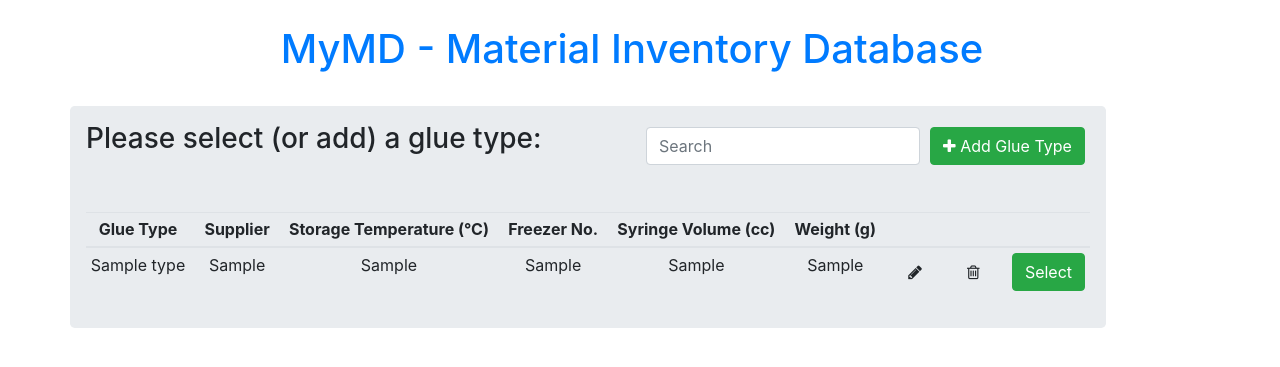
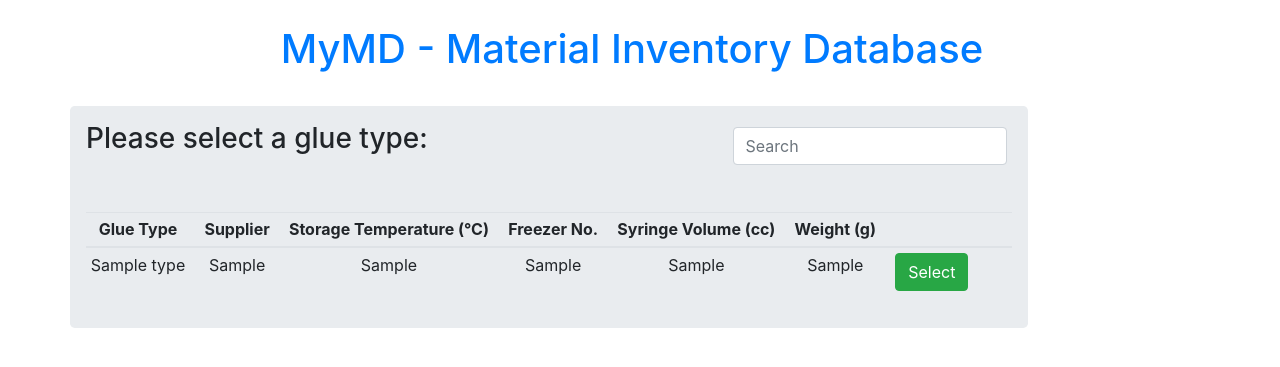
Before and after one commit to dsheah002/MyMDuser, a Flask app: page /glue_type in a window 1280 px wide. Shown: the top 367 px of the page. Run offline with Flask 2, Linux system fonts and the light colour scheme; a user stored in the database is signed in; tables that the repository leaves empty hold one stand-in row (values such as "Sample post"); some libraries are stand-ins or nearby versions.

Commit message:
Update glue_type.html

```diff
--- a/app/templates/glue_type.html
+++ b/app/templates/glue_type.html
@@ -10,14 +10,11 @@
         <div class="col-xs-7">
             <div class="jumbotron p-3">
 
-                    <button type="button" style="margin:5px;" class="btn btn-success float-right" data-toggle="modal"
-                        data-target="#mymodal"><i class="fa fa-plus"></i> Add Glue Type</button>
-
                     <div class="form-group pull-right" style="margin:5px;">
                         <input type="text" class="form-control" id="mySearch" placeholder="Search">
                     </div>
 
-                    <h3>Please select (or add) a glue type:</h3>
+                    <h3>Please select a glue type:</h3>
 
                     </br>
                     </br>
@@ -80,16 +77,6 @@
                         <td></td>
 
                         <td>
-                            <a href="/glue_type/update/{{glue.glue_type_id}}" class="btn" data-toggle="modal"
-                               data-target="#modaledit{{glue.glue_type_id}}"><i class="fa fa-pencil"></i></a>
-                        </td>
-                        <td></td>
-                        <td>
-                            <a href="/glue_type/delete/{{glue.glue_type_id}}" class="btn"
-                               onclick="return confirm('Are You Sure To Delete?')"><i class="fa fa-trash-o"></i></a>
-                        </td>
-                        <td></td>
-                        <td>
                             <a href="/glue_type/{{ glue.glue_type_id }}" class="btn btn-success" >Select</a>
                         </td>
                     </tr>
@@ -132,118 +119,12 @@
                     <div class="form-group">
                         <label>Syringe Volume (cc):</label>
                         <input type="number" class="form-control" name="syringe_volume" value="{{glue.syringe_volume}}" required>
-                    </div>
-
-                    <div class="form-group">
-                        <label>Weight (g):</label>
-                        <input type="number" class="form-control" name="weight" value="{{glue.weight}}" required>
-                    </div>
-
-                    <div class="form-group">
-                        <button class="btn btn-primary" type="submit">Update</button>
-                    </div>
-
-
-            </form>
-
-
-         </div>
-
-
-         <div class="modal-footer">
-
-
-            <button type="button" class="btn btn-secondary" data-dismiss="modal">Close</button>
-
-
-         </div>
-
-
-      </div>
-
-
-   </div>
-
-</div>
-
 
                     {% endfor %}
 
-
                 </table>
 
-
             </div>
-
-
-
-                  <!-- Modal Add Material-->
-<div id="mymodal" class="modal fade" role="dialog">
-   <div class="modal-dialog">
-      <div class="modal-content">
-         <div class="modal-header">
-            <h4 class="modal-title">Add Glue Type</h4>
-         </div>
-
-         <div class="modal-body">
-            <form action="{{url_for('insert_glue_type')}}" method="POST">
-
-                    <div class="form-group">
-                        <label>Glue Type:</label>
-                        <input type="text" class="form-control" name="glue_name" required>
-                    </div>
-
-                    <div class="form-group">
-                        <label>Supplier:</label>
-                        <input type="text" class="form-control" name="supplier" required>
-                    </div>
-
-                    <div class="form-group">
-                        <label>Storage Temperature (°C):</label>
-                        <input type="text" class="form-control" name="storage_temp" required>
-                    </div>
-
-                    <div class="form-group">
-                        <label>Freezer No.:</label>
-                        <input type="number" class="form-control" name="freezer_no" required>
-                    </div>
-
-                    <div class="form-group">
-                        <label>Syringe Volume (cc):</label>
-                        <input type="number" class="form-control" name="syringe_volume" required>
-                    </div>
-
-                    <div class="form-group">
-                        <label>Weight (g):</label>
-                        <input type="number" class="form-control" name="weight" required>
-                    </div>
-
-                    <div class="form-group">
-                        <button class="btn btn-primary" type="submit">Add</button>
-                    </div>
-
-            </form>
-
-
-         </div>
-
-
-         <div class="modal-footer">
-            <button type="button" class="btn btn-secondary" data-dismiss="modal">Close</button>
-         </div>
-
-
-      </div>
-
-
-   </div>
-
-
-</div>
-
-
-
-
 
         </div>
 
```
